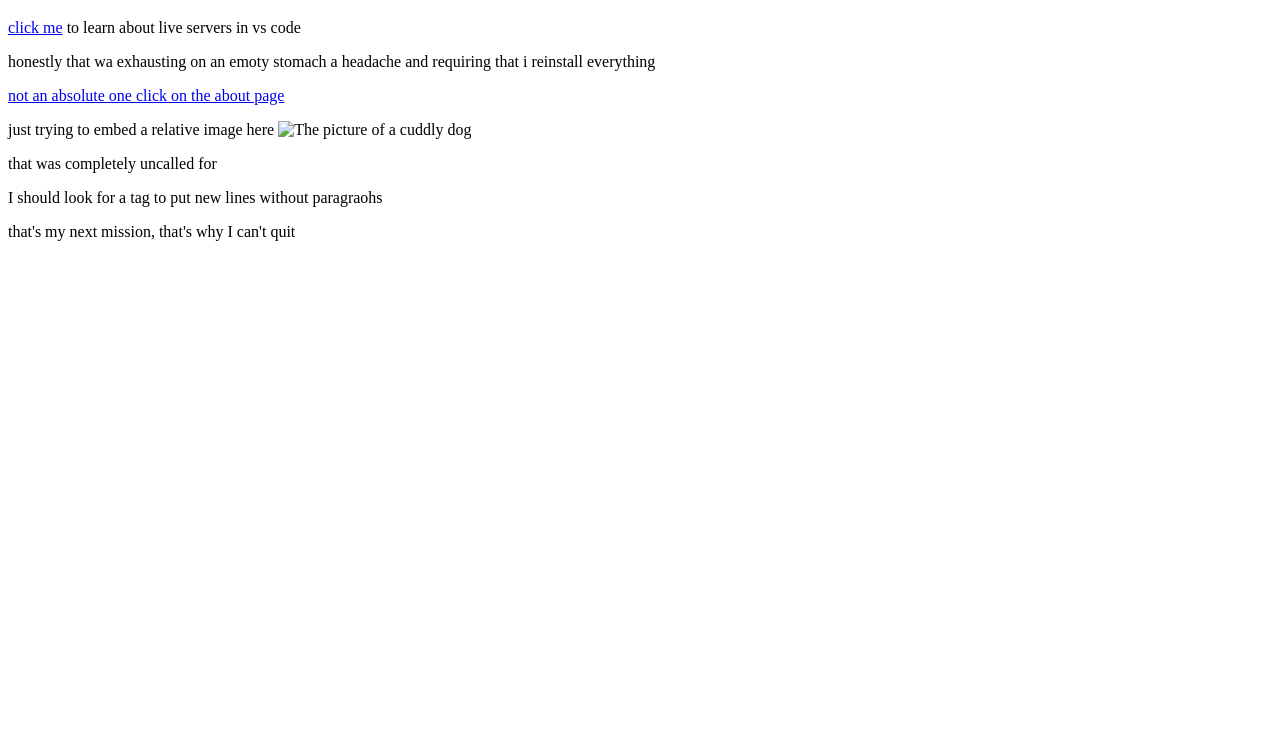
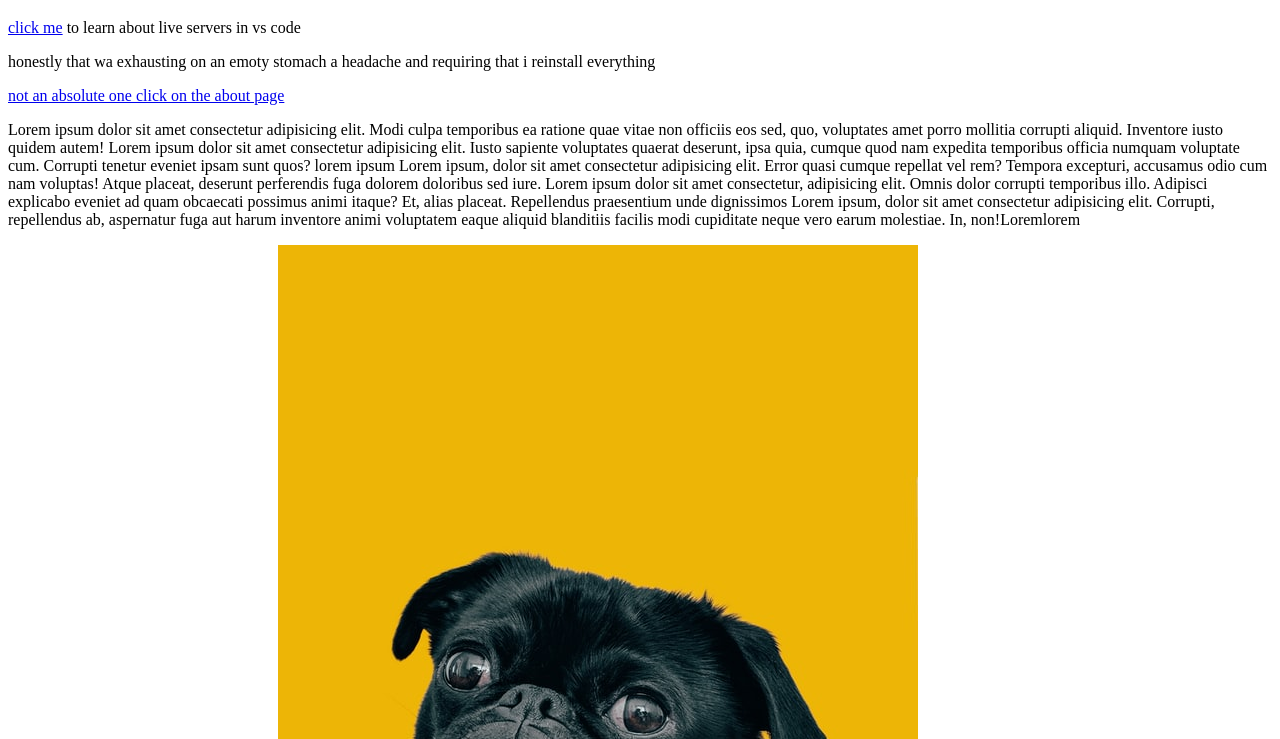
Before and after one commit to madison-4/links-and-images-trial, a plain HTML site: page index.html in a window 1280 px wide. Shown: the part 61-800 px from the top of the page. Drawn offline with Linux system fonts and the light colour scheme.

Commit message:
index.html

```diff
--- a/index.html
+++ b/index.html
@@ -10,8 +10,16 @@
     <h1>Homepage</h1>
    <p> <a href="https://www.freecodecamp.org/news/vscode-live-server-auto-refresh-browser/">click me</a> to learn about live servers in vs code</p>
    <p>honestly that wa exhausting on an emoty stomach a headache and requiring that i reinstall everything</p>
-   <a href="pages/about.html"> not an absolute one click on the about page</a>
-   <p> just trying to embed a relative image here <img src="home/samuel/links-and-images/dog.jpg" alt=" The picture of a cuddly dog"> </p>
+   <a href="pages/about.html"> not an absolute one click on the about page</a><p>Lorem ipsum dolor sit amet
+       consectetur adipisicing elit. Modi culpa temporibus ea
+       ratione quae vitae non officiis eos sed, quo, voluptates amet
+       porro mollitia corrupti aliquid. Inventore iusto quidem autem!
+       Lorem ipsum dolor sit amet consectetur adipisicing elit. Iusto sapiente voluptates quaerat deserunt, ipsa quia, cumque quod nam expedita temporibus officia numquam voluptate cum. Corrupti tenetur eveniet ipsam sunt quos?
+       lorem ipsum
+       Lorem ipsum, dolor sit amet consectetur adipisicing elit. Error quasi cumque repellat vel rem? Tempora excepturi, accusamus odio cum nam voluptas! Atque placeat, deserunt perferendis fuga dolorem doloribus sed iure.
+        Lorem ipsum dolor sit amet consectetur, adipisicing elit. Omnis dolor corrupti temporibus illo. Adipisci explicabo eveniet ad quam obcaecati possimus animi itaque? Et, alias placeat. Repellendus praesentium unde dignissimos Lorem ipsum, dolor sit amet consectetur adipisicing elit. Corrupti, repellendus ab, aspernatur fuga aut harum inventore animi voluptatem eaque aliquid blanditiis facilis modi cupiditate neque vero earum molestiae. In, non!Loremlorem
+    </p>
+   <p> just trying to embed a relative image here <img src="images/dog.jpg" alt=" The picture of a cuddly dog"> </p>
    <p> that was completely uncalled for</p>
    <p>I should look for a tag to put new lines without paragraohs</p>
    <p> that's my next mission, that's why I can't quit</p>
```
